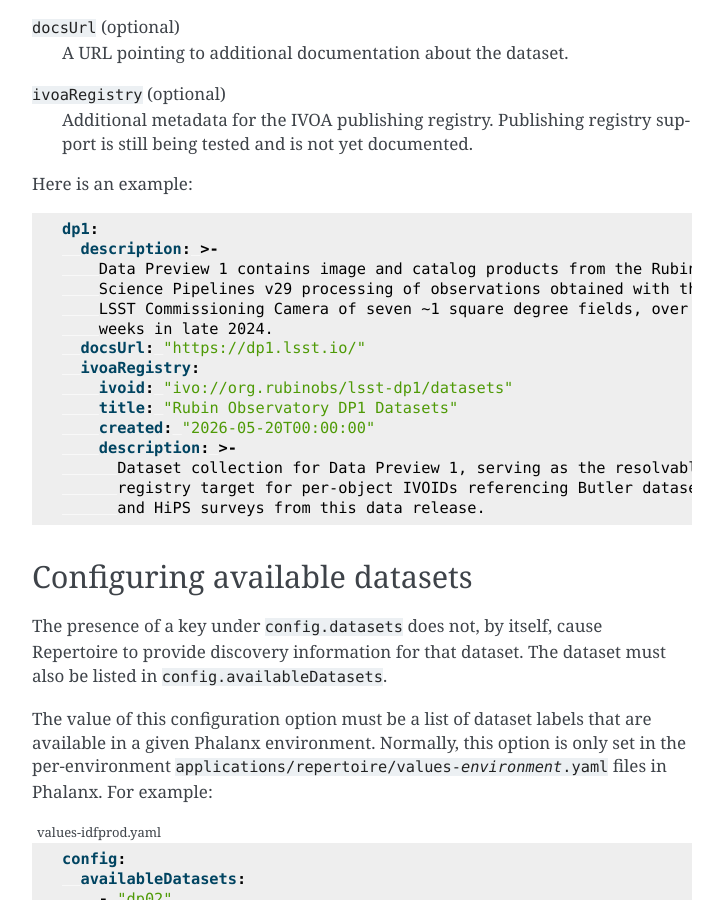
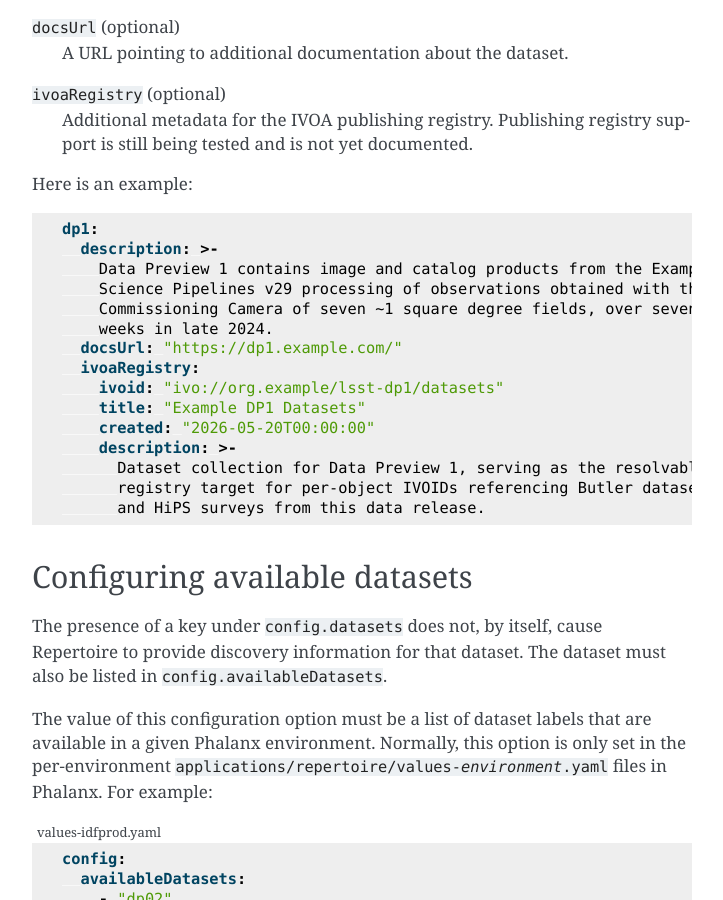
Before and after one commit to lsst-sqre/repertoire, a Sphinx documentation site: the page built from docs/operations/datasets.rst, in a window 1280 px wide and 900 px high, scrolled down 855 px. Shown: the whole window, without its empty margins (388-1111 px from the left). Built offline with Sphinx 7.4.7, drawn with Linux system fonts in a browser that asks for light colours; pages that are not in the unit, such as notebooks, are missing from menus.

```diff
--- a/docs/operations/datasets.rst
+++ b/docs/operations/datasets.rst
@@ -43,14 +43,14 @@ Here is an example:
 
    dp1:
      description: >-
-       Data Preview 1 contains image and catalog products from the Rubin
+       Data Preview 1 contains image and catalog products from the Example
        Science Pipelines v29 processing of observations obtained with the
-       LSST Commissioning Camera of seven ~1 square degree fields, over seven
+       Commissioning Camera of seven ~1 square degree fields, over seven
        weeks in late 2024.
-     docsUrl: "https://dp1.lsst.io/"
+     docsUrl: "https://dp1.example.com/"
      ivoaRegistry:
-       ivoid: "ivo://org.rubinobs/lsst-dp1/datasets"
-       title: "Rubin Observatory DP1 Datasets"
+       ivoid: "ivo://org.example/lsst-dp1/datasets"
+       title: "Example DP1 Datasets"
        created: "2026-05-20T00:00:00"
        description: >-
          Dataset collection for Data Preview 1, serving as the resolvable
--- a/docs/operations/index.rst
+++ b/docs/operations/index.rst
@@ -7,6 +7,8 @@ Operations guide
 The Repertoire server is a `Phalanx application <https://phalanx.lsst.io/applications/repertoire/index.html>`__.
 It is considered part of Phalanx infrastructure and is normally installed in every Phalanx environment.
 
+Repertoire configuration is done via its Helm chart in Phalanx_
+
 .. toctree::
    :caption: Configuration
    :maxdepth: 1
@@ -14,6 +16,7 @@ It is considered part of Phalanx infrastructure and is normally installed in eve
    services
    hips
    datasets
+   influxdb
    tap-schema
 
 .. toctree::
--- a/docs/user-guide/influxdb.rst
+++ b/docs/user-guide/influxdb.rst
@@ -62,12 +62,14 @@ The resulting object has the following fields:
 ``schema_registry``
     The URL (as a string) of the associated `Confluent Kafka Schema Registry <https://docs.confluent.io/platform/current/schema-registry/index.html>`__ that contains schema information for this database.
 
+.. _influxdb-credentials:
+
 Getting credentials
 ===================
 
 Getting the connection information with credentials for a specific database requires authentication, since the returned information includes the username and password.
 
-First, obtain a Gafaelfawr_ token.
+First, obtain a Gafaelfawr_ token with the ``read:sasquatch`` scope.
 Inside a service, normally this should be a delegated token received as part of a request and used to act on behalf of the user.
 See the `Gafaelfawr documentation on delegated tokens <https://gafaelfawr.lsst.io/user-guide/gafaelfawringress.html#requesting-delegated-tokens>`__ for more information.
 In other environments, this may be a user token created through the token UI, or a notebook token created by Nublado_.
```
Also changed, not shown: docs/operations/influxdb.rst (added, +80 -0 lines).
